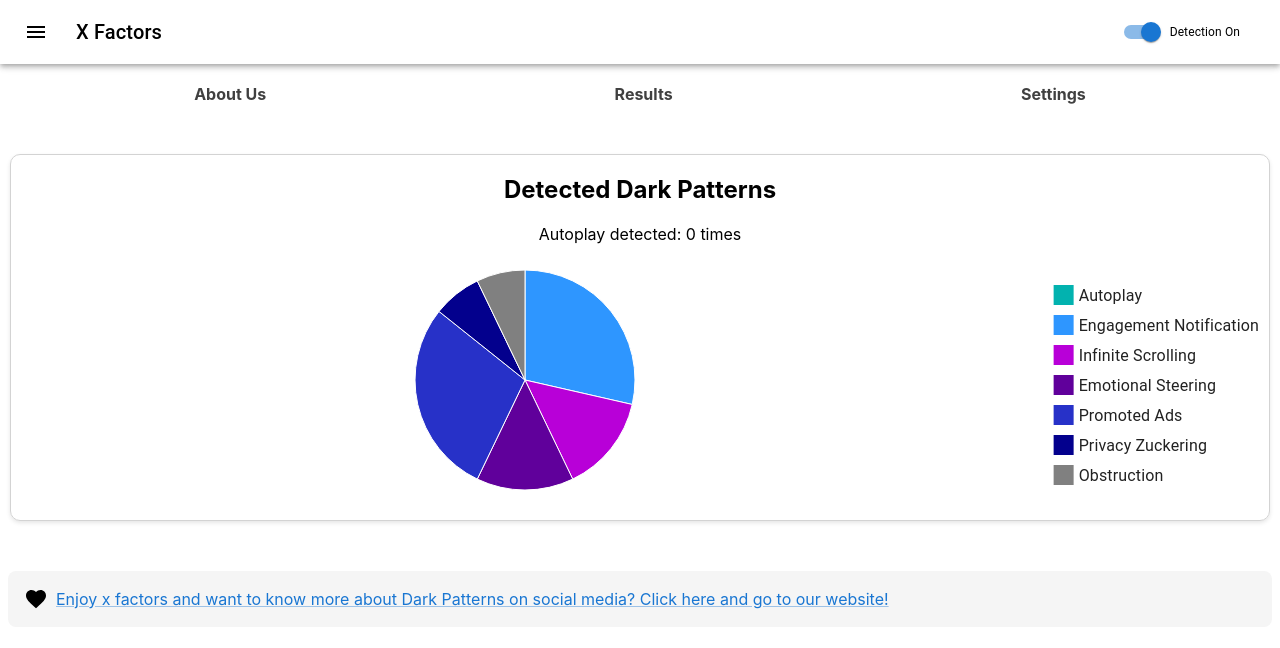
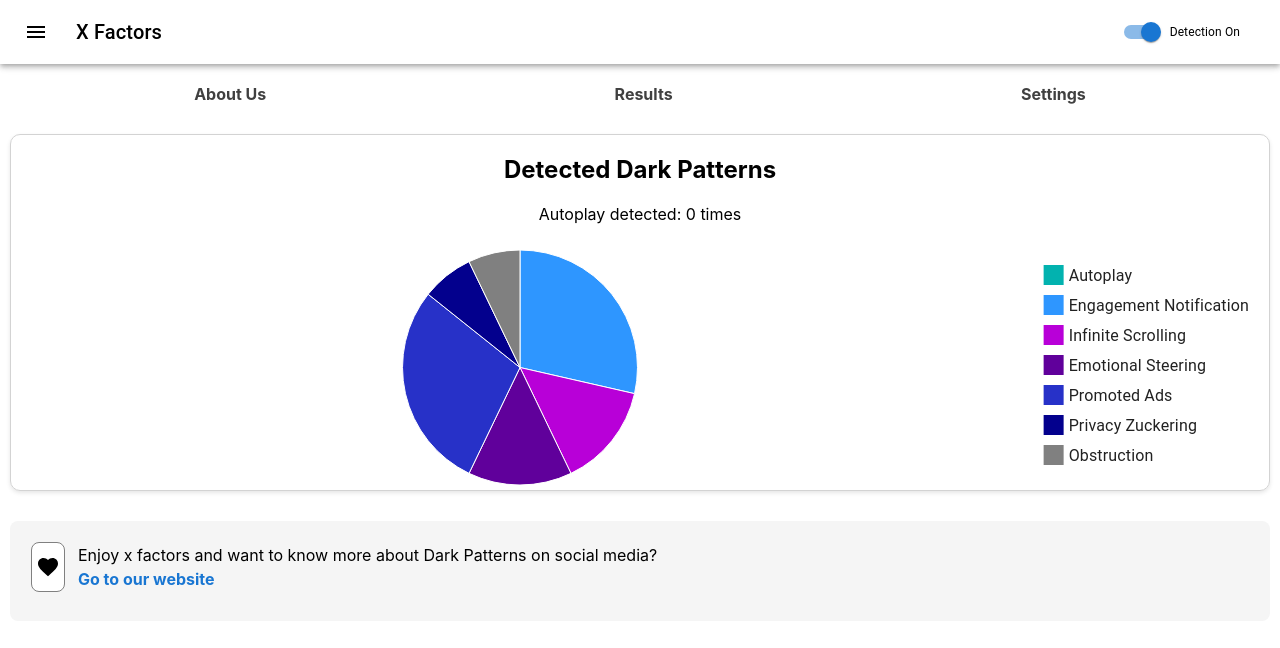
Before and after one commit to JaraR/DarkPatternDetector, a React (Create React App) app in the folder frontend/: page /results in a window 1280 px wide. Shown: the top 648 px of the page. Built offline with nearby package versions, Linux system fonts and the light colour scheme; no server answers.

Commit message:
Added bottom navigation linking to website

```diff
--- a/frontend/src/components/BottomNavigation.js
+++ b/frontend/src/components/BottomNavigation.js
@@ -2,7 +2,7 @@
 import * as React from "react";
 import Box from "@mui/material/Box";
 import Link from "@mui/material/Link";
-import FavoriteIcon from "@mui/icons-material/Favorite";
+import FavoriteIcon from "@mui/icons-material/Favorite"; // Importing the filled heart icon
 
 const preventDefault = (event) => event.preventDefault();
 
@@ -16,16 +16,49 @@ export default function Links() {
         backgroundColor: "#f5f5f5",
         borderRadius: "8px",
         padding: "16px",
-        margin: "8px",
+        margin: "10px",
       }}
       onClick={preventDefault}
     >
-      <Box sx={{ display: "flex", alignItems: "center" }}>
-        <FavoriteIcon sx={{ mr: 1 }} />
-        <Link href="#">
-          Enjoy x factors and want to know more about Dark Patterns on social
-          media? Click here and go to our website!
-        </Link>
+      {/* Row for icon, text, and link */}
+      <Box sx={{ display: "flex", alignItems: "center", mb: 1 }}>
+        <div
+          style={{
+            border: "1px solid grey",
+            borderRadius: "8px",
+            margin: "5px",
+            padding: "4px",
+            backgroundColor: "white",
+            height: "40px",
+            display: "flex",
+            justifyContent: "center",
+            alignItems: "center",
+          }}
+        >
+          <FavoriteIcon />
+        </div>
+
+        {/* Container for text and link */}
+        <Box sx={{ display: "flex", flexDirection: "column" }}>
+          <p style={{ margin: 0, paddingLeft: "8px" }}>
+            Enjoy x factors and want to know more about Dark Patterns on social
+            media?
+          </p>
+          <Link
+            href="#"
+            sx={{
+              paddingLeft: "8px",
+              mt: "4px",
+              textDecoration: "none",
+              fontWeight: "bold",
+              "&:hover": {
+                textDecoration: "underline", // Shows underline on hover
+              },
+            }}
+          >
+            Go to our website
+          </Link>
+        </Box>
       </Box>
     </Box>
   );
--- a/frontend/src/components/PieChart.js
+++ b/frontend/src/components/PieChart.js
@@ -21,7 +21,6 @@ export default function PieActiveArc({ autoplayCount }) {
         display: "flex",
         justifyContent: "center",
         alignItems: "center",
-        margin: 10,
       }}
       series={[
         {
@@ -35,7 +34,7 @@ export default function PieActiveArc({ autoplayCount }) {
         },
       ]}
       height={250}
-      margin={{ top: 10, bottom: 20, left: 0, right: 250 }}
+      margin={{ top: 10, bottom: 5, left: 10, right: 250 }}
     />
   );
 }
--- a/frontend/src/pages/Results.js
+++ b/frontend/src/pages/Results.js
@@ -18,7 +18,7 @@ const Results = () => {
     <div>
       <div
         style={{
-          margin: "50px 10px",
+          margin: "30px 10px",
           textAlign: "center",
           border: "1px solid lightgrey",
           borderRadius: "10px",
```
